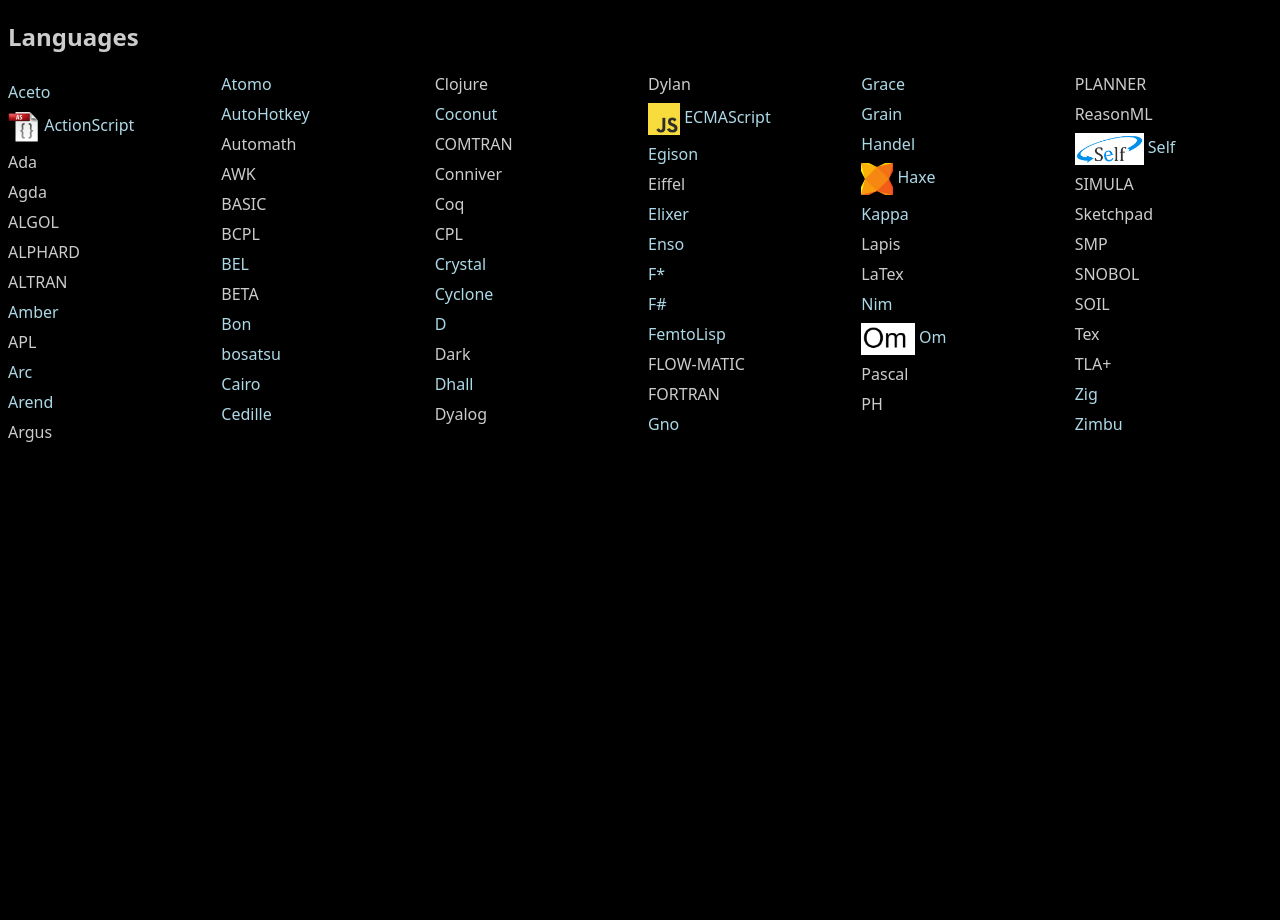
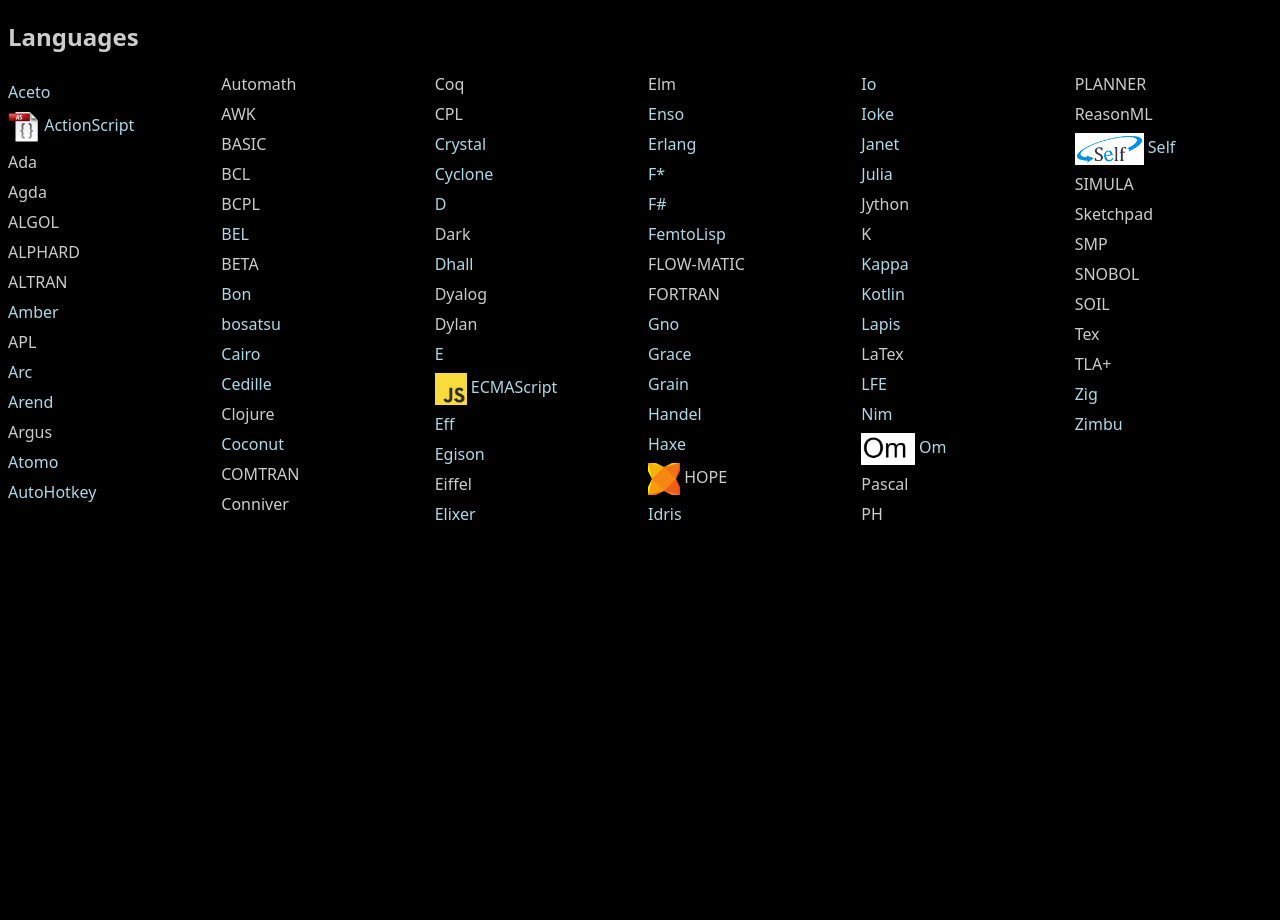
Before and after one commit to mlhaufe/pl-wiki, a Jekyll site: the page built from index.md, in a window 1280 px wide. Built offline with Jekyll 4.4.1, drawn with Linux system fonts in a browser that asks for light colours.

Commit message:
language dataset updated

```diff
--- a/_data/languages.yml
+++ b/_data/languages.yml
@@ -26,6 +26,9 @@
 - name: Automath
 - name: AWK
 - name: BASIC
+- name: BCL
+  urls:
+    - https://en.wikipedia.org/wiki/Binary_combinatory_logic
 - name: BCPL
 - name: BEL
   homepage: https://bel.bio/
@@ -53,21 +56,36 @@
   homepage: http://cyclone.thelanguage.org/
 - name: D
   homepage: https://dlang.org/
+  urls:
+    - https://news.ycombinator.com/item?id=13217529
 - name: Dark
 - name: Dhall
   homepage: https://github.com/dhall-lang/dhall-haskell
 - name: Dyalog
 - name: Dylan
+- name: E
+  homepage: http://www.erights.org/
+  urls:
+    - https://medium.com/agoric/agoric-and-the-decades-long-quest-for-secure-smart-contracts-epicenter-interview-with-mark-s-76c9a0fab6e2
 - name: ECMAScript
   homepage: https://tc39.es/
   logo: ./images/logos/javascript.jpg
+- name: Eff
+  homepage: https://www.eff-lang.org/
+  urls:
+    - https://overreacted.io/algebraic-effects-for-the-rest-of-us/
 - name: Egison
   homepage: https://www.egison.org/
 - name: Eiffel
 - name: Elixer
   homepage: https://elixir-lang.org/
+- name: Elm
+  urls:
+    - https://news.ycombinator.com/item?id=13025941
 - name: Enso
   homepage: https://github.com/enso-org/enso
+- name: Erlang
+  homepage: http://erlang.org
 - name: F*
   homepage: https://www.fstar-lang.org/
 - name: F#
@@ -86,11 +104,29 @@
   homepage: https://handel-pl.github.io/
 - name: Haxe
   homepage: http://haxe.org/
+- name: HOPE
   logo: ./images/logos/haxe-logo.svg
+- name: Idris
+  homepage: https://www.idris-lang.org/
+- name: Io
+  homepage: https://iolanguage.org/
+- name: Ioke
+  homepage: https://ioke.org/
+- name: Janet
+  homepage: https://janet-lang.org/
+- name: Julia
+  homepage: https://julialang.org/
+- name: Jython
+- name: K
 - name: Kappa
   homepage: https://kappalanguage.org/
+- name: Kotlin
+  homepage: https://kotlinlang.org/
 - name: Lapis
+  homepage: https://lapis-lang.org/
 - name: LaTex
+- name : LFE
+  homepage: http://lfe.io/
 - name: Nim
   homepage: https://nim-lang.org/
 - name: Om
```
Also changed, not shown: TODO.md (+0 -30 lines).
